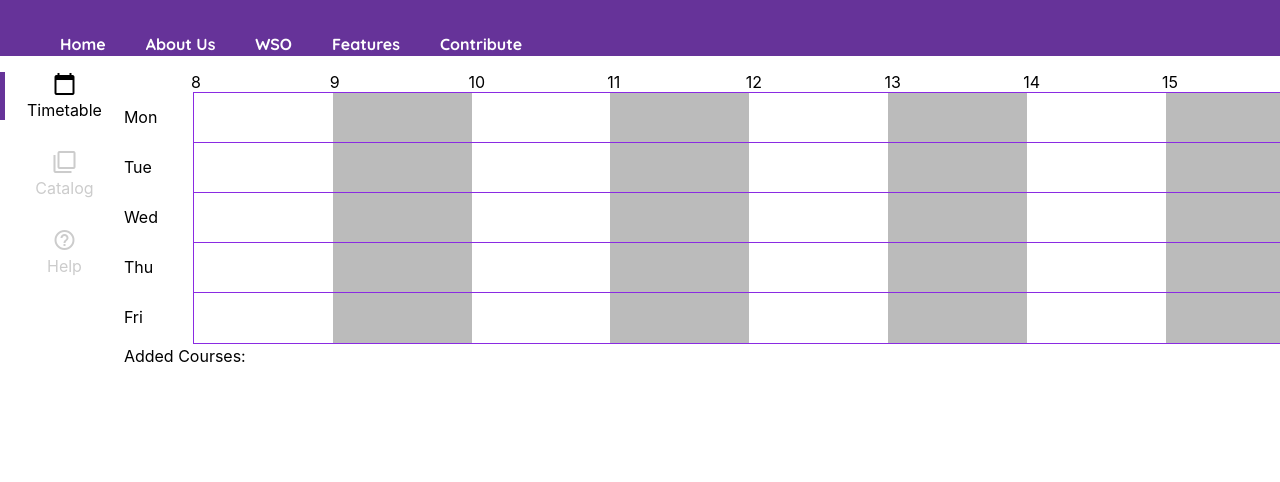
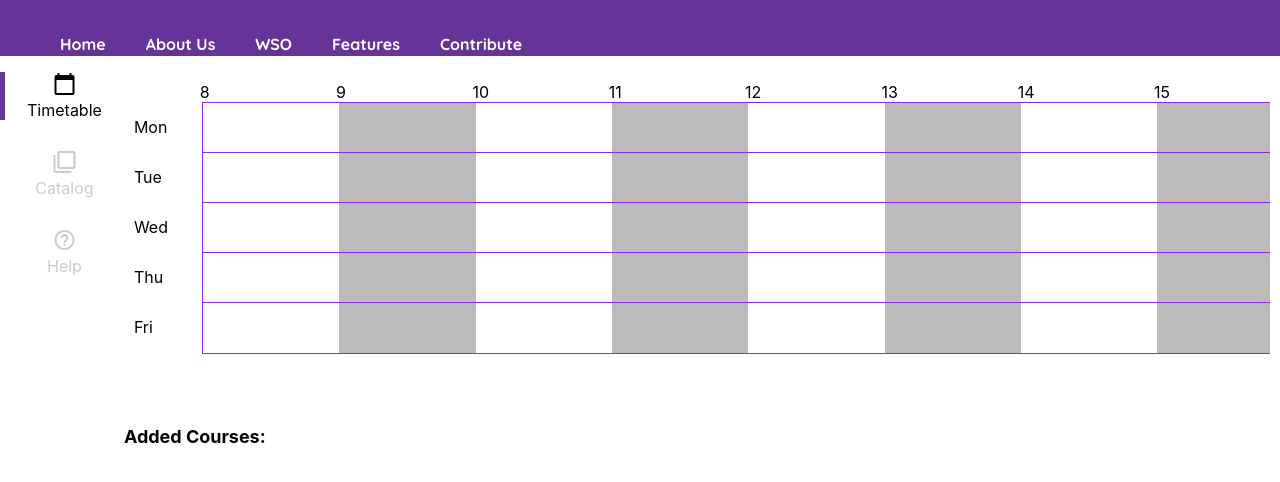
Before and after one commit to walnutdust/course-scheduler-react, a React (Create React App) app: page / in a window 1280 px wide. Shown: the top 482 px of the page. Built offline with nearby package versions, Linux system fonts and the light colour scheme.

Commit message:
Removal of course allowed

```diff
--- a/src/components/Course.js
+++ b/src/components/Course.js
@@ -296,7 +296,9 @@ const Course = ({course, onBookmark, onAdd}) => {
     const courseButtons = () => {
         return (
             <div class="course-buttons">
-                <button onClick={() => onAdd(course)}><i className="material-icons">calendar_today</i></button>
+                <button onClick={() => onAdd(course)}>
+                    <i className="material-icons">calendar_today</i>
+                </button>
             </div>
         );
     };
--- a/src/components/Schedule.css
+++ b/src/components/Schedule.css
@@ -30,7 +30,8 @@
 .schedule {
     overflow-x: scroll;
     overflow-y: hidden;
-    height: 90%;
+    height: 350px;
+    margin: 10px;
 }
 
 .day-title {
--- a/src/components/Schedule.js
+++ b/src/components/Schedule.js
@@ -37,9 +37,26 @@ const Schedule = ({added}) => {
                 <div class="course-slot-title">{course.SUBJECT + ' ' + course.CATALOG_NBR}</div>
                 <div>{course.SSR_COMPONENT + ' [' + course.CLASS_SECTION + ']'}</div>
                 <div>{course.FACIL_DESCR1}</div>
-                <div>{slot[0][0]}</div>
+                <div>{stringTime(slot[0][0], slot[0][1])}</div>
             </div>
         );
+    };
+
+    const stringTime = (start, duration) => {
+        const startTime = Math.floor(start / 60) + ':' + padZero(start % 60, 2);
+        const end = start + duration;
+        const endTime = Math.floor(end / 60) + ':' + padZero(end % 60, 2);
+        return startTime + ' - ' + endTime;
+    };
+
+    const padZero = (number, width) => {
+        width -= number.toString().length;
+
+        if (width > 0) {
+            return new Array(width + 1).join('0') + number;
+        }
+
+        return number.toString();
     };
 
     const DayComponent = (day) => {
--- /dev/null
+++ b/src/components/Timetable.css
@@ -0,0 +1,4 @@
+.added-courses {
+    font-size: 18px;
+    font-weight: 700;
+}
--- a/src/components/Timetable.js
+++ b/src/components/Timetable.js
@@ -4,6 +4,7 @@ import {doAddCourse} from '../actions/course';
 import {getAddedCourses} from '../selectors/course';
 import Schedule from './Schedule';
 import Course from './Course';
+import './Timetable.css';
 
 const Timetable = ({added}) => {
     const timetableCourse = (course) => {
@@ -16,7 +17,7 @@ const Timetable = ({added}) => {
         <div class="timetable">
             <Schedule />
             <div class="added">
-                <span>Added Courses:</span>
+                <span class="added-courses">Added Courses:</span>
                 {(added || []).map((course) => timetableCourse(course))}
             </div>
         </div>
--- a/src/reducers/added.js
+++ b/src/reducers/added.js
@@ -3,11 +3,13 @@ import {COURSE_ADD} from '../constants/actionTypes';
 const INITIAL_STATE = [];
 
 const applyAddCourse = (state, action) => [...state, action.course];
+const applyRemoveCourse = (state, action) => state.filter((course) => course !== action.course);
 
 function addReducer(state = INITIAL_STATE, action) {
     switch (action.type) {
         case COURSE_ADD:
-            return applyAddCourse(state, action);
+            if (state.indexOf(action.course) === -1) return applyAddCourse(state, action);
+            else return applyRemoveCourse(state, action);
         default:
             return state;
     }
```
